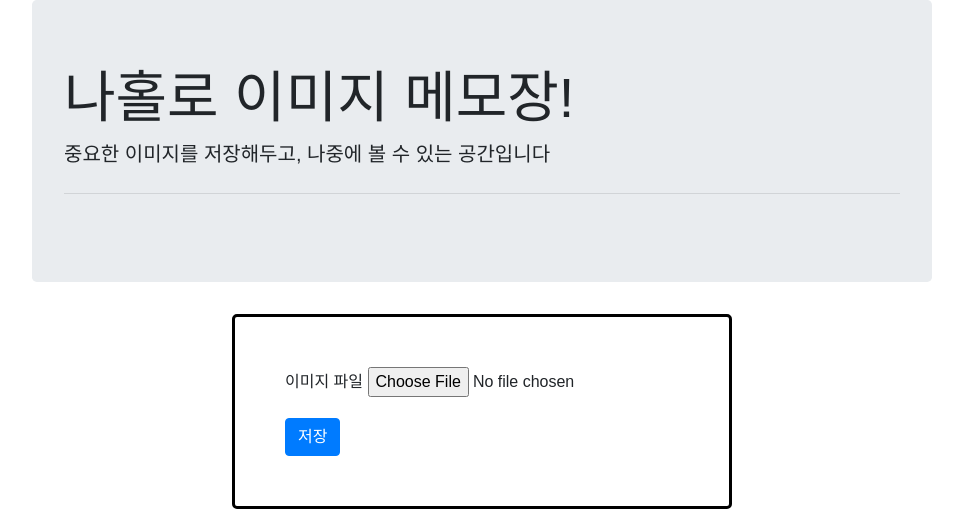
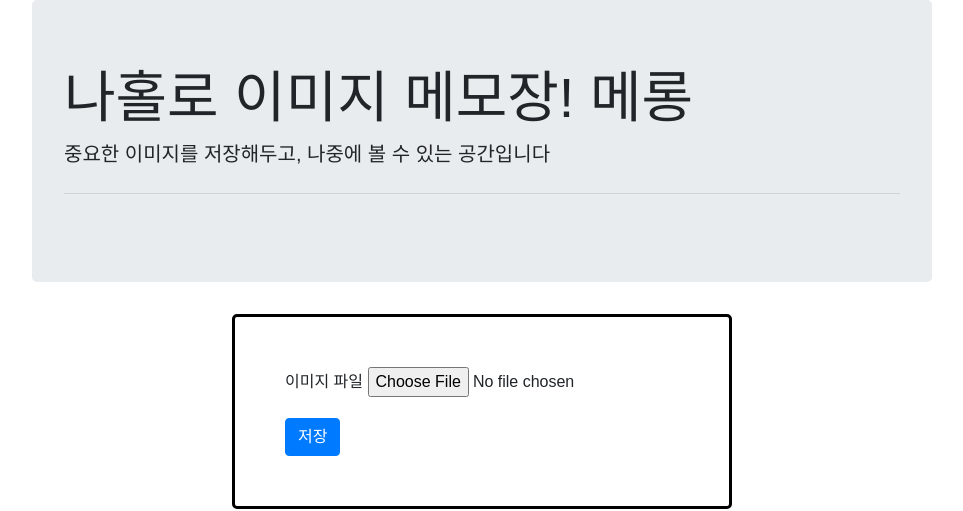
Before and after one commit to gaeul2/github-action-prac, a plain HTML site: page index.html in a window 1280 px wide. Shown: the top 511 px of the page, without its empty margins (158-1121 px from the left). Drawn offline with nearby package versions, Linux system fonts and the light colour scheme; a web font is replaced by a local one.

Commit message:
<H1>태그 내용변경

```diff
--- a/index.html
+++ b/index.html
@@ -58,7 +58,7 @@
 <body>
 <div class="wrap">
     <div class="jumbotron">
-        <h1 class="display-4">나홀로 이미지 메모장!</h1>
+        <h1 class="display-4">나홀로 이미지 메모장! 메롱</h1>
         <p class="lead">중요한 이미지를 저장해두고, 나중에 볼 수 있는 공간입니다</p>
         <hr class="my-4">
     </div>
```
